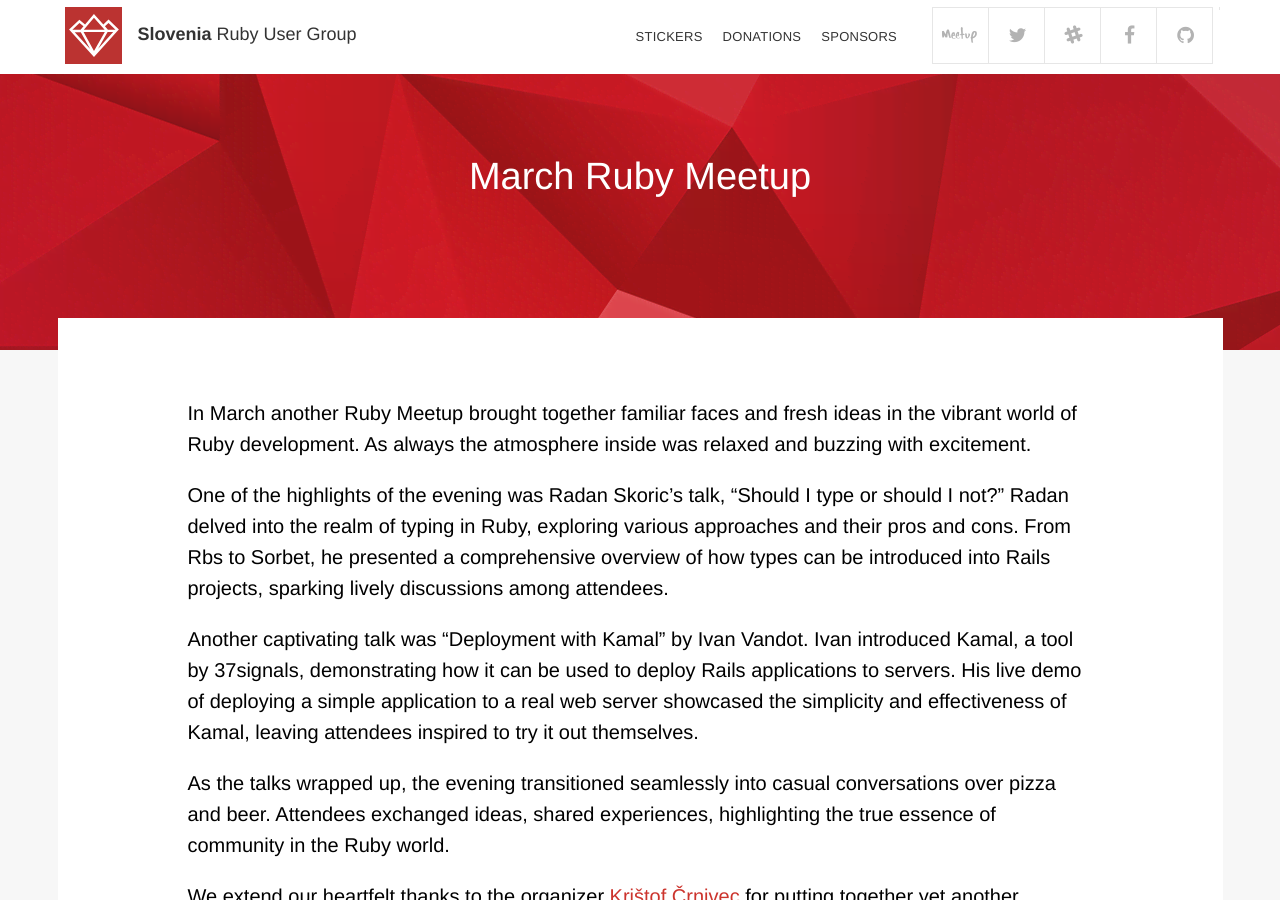
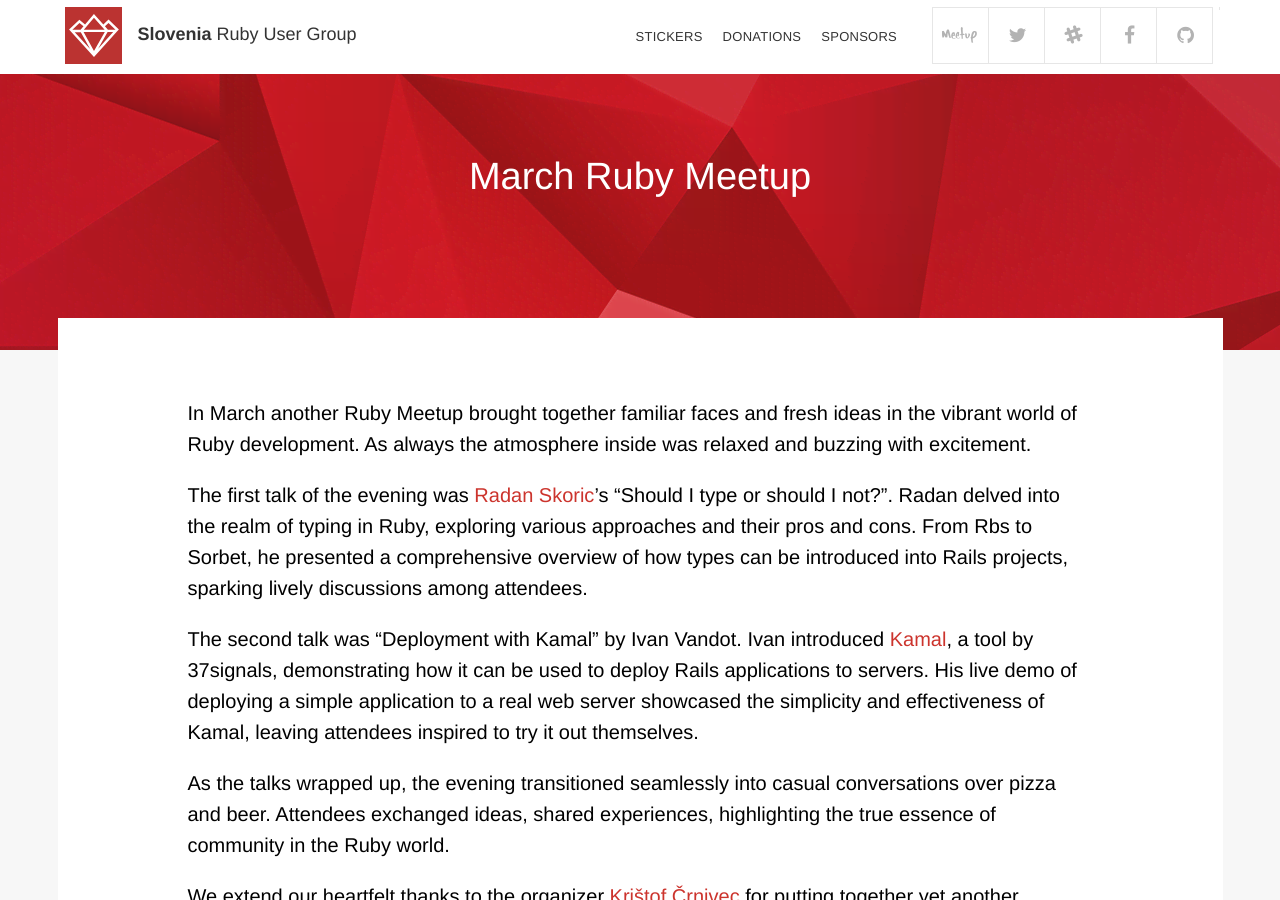
Before and after one commit to RubySlovenia/RubySlovenia.github.io, a Jekyll site: the page built from _posts/2024-03-25-march-meetup.md, in a window 1280 px wide and 900 px high. Built offline with Jekyll 4.4.1, drawn with Linux system fonts in a browser that asks for light colours; nearby versions of some CDN libraries.

Commit message:
Rephrase and add images

```diff
--- a/_posts/2024-03-25-march-meetup.md
+++ b/_posts/2024-03-25-march-meetup.md
@@ -7,9 +7,9 @@
 
 In March another Ruby Meetup brought together familiar faces and fresh ideas in the vibrant world of Ruby development. As always the atmosphere inside was relaxed and buzzing with excitement.
 
-One of the highlights of the evening was Radan Skoric's talk, "Should I type or should I not?" Radan delved into the realm of typing in Ruby, exploring various approaches and their pros and cons. From Rbs to Sorbet, he presented a comprehensive overview of how types can be introduced into Rails projects, sparking lively discussions among attendees.
+The first talk of the evening was [Radan Skoric]'s "Should I type or should I not?". Radan delved into the realm of typing in Ruby, exploring various approaches and their pros and cons. From Rbs to Sorbet, he presented a comprehensive overview of how types can be introduced into Rails projects, sparking lively discussions among attendees.
 
-Another captivating talk was "Deployment with Kamal" by Ivan Vandot. Ivan introduced Kamal, a tool by 37signals, demonstrating how it can be used to deploy Rails applications to servers. His live demo of deploying a simple application to a real web server showcased the simplicity and effectiveness of Kamal, leaving attendees inspired to try it out themselves.
+The second talk was "Deployment with Kamal" by Ivan Vandot. Ivan introduced [Kamal], a tool by 37signals, demonstrating how it can be used to deploy Rails applications to servers. His live demo of deploying a simple application to a real web server showcased the simplicity and effectiveness of Kamal, leaving attendees inspired to try it out themselves.
 
 As the talks wrapped up, the evening transitioned seamlessly into casual conversations over pizza and beer. Attendees exchanged ideas, shared experiences, highlighting the true essence of community in the Ruby world.
 
@@ -17,5 +17,20 @@
 
 The meetup once again proved to be a valuable platform for learning, networking, and socializing. With each event, the community grows stronger and more vibrant. As we eagerly await the next meetup, let's continue to embrace these opportunities to stay updated with the latest trends and connect with fellow engineers. Here's to more inspiring talks and memorable gatherings in the near future!
 
+
+<div class="gallery">
+  <a href="/assets/img/posts/2024-03-25-photo-1.jpg" target="_blank" >
+    <img src="/assets/img/posts/2024-03-25-photo-1.jpg" alt="Talk about types by Radan Skoric">
+  </a>
+  <a href="/assets/img/posts/2024-03-25-photo-2.jpg" target="_blank" >
+    <img src="/assets/img/posts/2024-03-25-photo-2.jpg" alt="Ivan Vandot on Kamal">
+  </a>
+  <a href="/assets/img/posts/2024-03-25-photo-3.jpg" target="_blank" >
+    <img src="/assets/img/posts/2024-03-25-photo-3.jpg" alt="Attendees of Ruby Meetup March 2024 Ljubljana">
+  </a>
+</div>
+
 [SciNote]: https://www.scinote.net/
 [Krištof Črnivec]: https://si.linkedin.com/in/kri%C5%A1tof-%C4%8Drnivec-582a60150
+[Radan Skoric]: https://radanskoric.com/
+[Kamal]: https://kamal-deploy.org/
```
Also changed, not shown: _posts/2024-03-25-photo-2.jpg (added), _posts/2024-03-25-photo-3.jpg (added), 1 other file.
